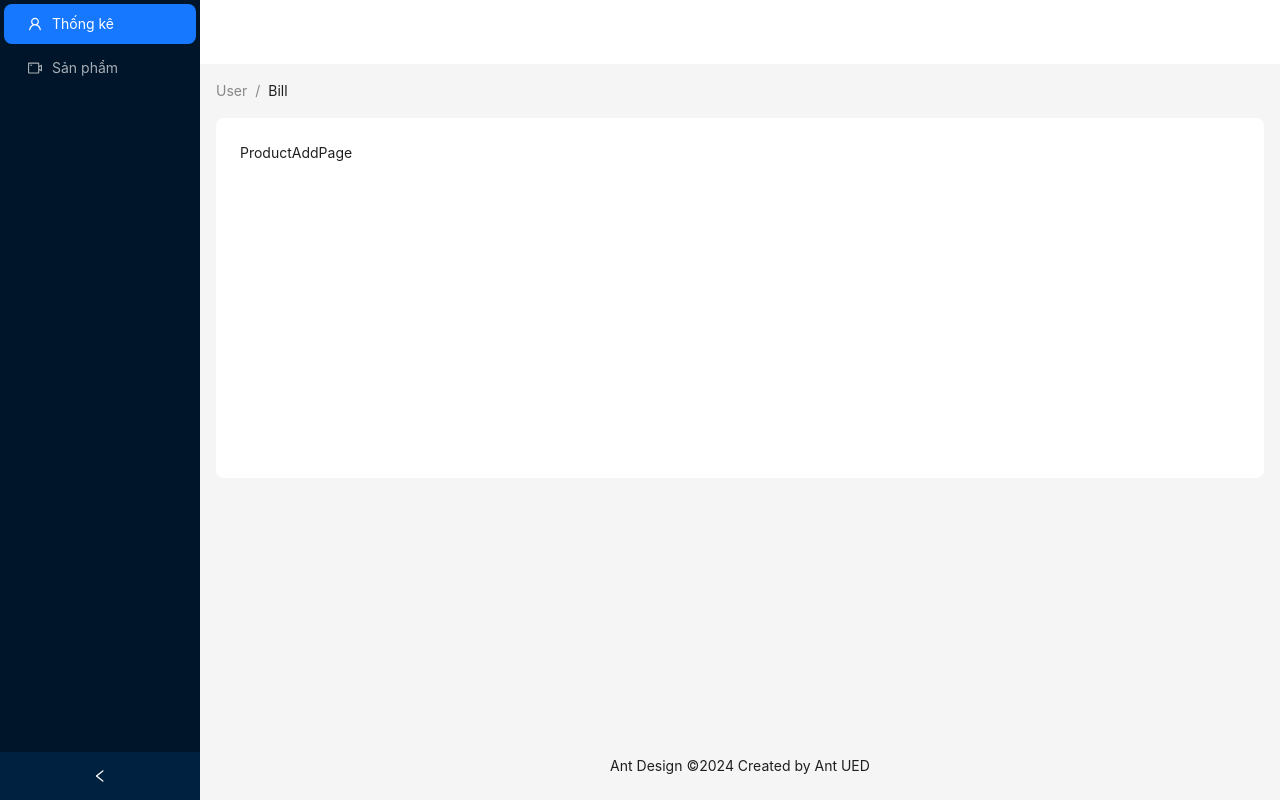
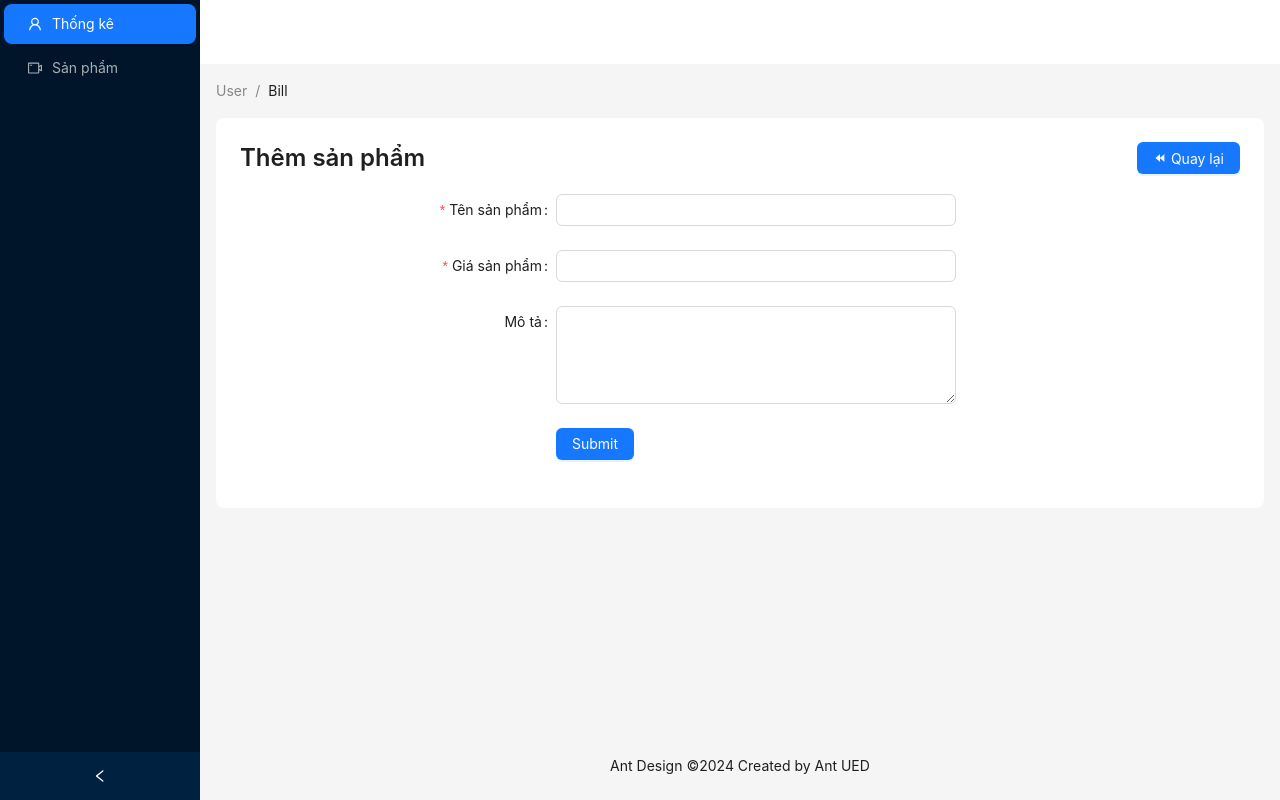
Before and after one commit to datlt2306/FPL-WEB209, a React (Vite) app in the folder SU24/fe/: page /admin/products/add in a window 1280 px wide. Built offline with nearby package versions, Linux system fonts and the light colour scheme.

Commit message:
WD18329 - Buổi 8

```diff
--- a/SU24/fe/db.json
+++ b/SU24/fe/db.json
@@ -31,24 +31,22 @@
       "featured": true
     },
     {
-      "id": 9,
-      "name": "Product 9",
+      "name": "Product 9 update",
       "price": 6.99,
-      "image": "https://picsum.photos/id/18/300/300",
       "description": "This is product 9",
-      "discount": 0,
-      "quantity": 120,
-      "featured": false
+      "id": 9
     },
     {
-      "id": 10,
-      "name": "Product 10",
+      "name": "Product 10 update",
       "price": 11.99,
-      "image": "https://picsum.photos/id/19/300/300",
       "description": "This is product 10",
-      "discount": 0.25,
-      "quantity": 90,
-      "featured": true
+      "id": 10
+    },
+    {
+      "name": "Sản phẩm 11 update 3",
+      "price": "1100",
+      "description": "Mô tả sản phẩm 11",
+      "id": 11
     }
   ]
 }
--- a/SU24/fe/src/pages/(dashboard)/product/add/page.tsx
+++ b/SU24/fe/src/pages/(dashboard)/product/add/page.tsx
@@ -1,9 +1,90 @@
+import { IProduct } from "@/common/types/product";
+import instance from "@/configs/axios";
+import { BackwardFilled } from "@ant-design/icons";
+import { useMutation } from "@tanstack/react-query";
+import { Button, Form, FormProps, Input, message } from "antd";
+import TextArea from "antd/es/input/TextArea";
 import React from "react";
+import { Link } from "react-router-dom";
 
-type Props = {};
+type FieldType = {
+    name?: string;
+    price?: string;
+    description?: string;
+};
 
-const ProductAddPage = (props: Props) => {
-    return <div>ProductAddPage</div>;
+const ProductAddPage = () => {
+    const [messageApi, contextHolder] = message.useMessage();
+    const { mutate } = useMutation({
+        mutationFn: async (product: FieldType) => {
+            try {
+                return await instance.post(`/products`, product);
+            } catch (error) {
+                throw new Error(`Thêm sản phẩm thất bại`);
+            }
+        },
+        onSuccess: () => {
+            messageApi.open({
+                type: "success",
+                content: "Thêm sản phẩm thành công",
+            });
+        },
+        onError(error) {
+            messageApi.open({
+                type: "error",
+                content: error.message,
+            });
+        },
+    });
+    const onFinish: FormProps<FieldType>["onFinish"] = (values) => {
+        mutate(values);
+    };
+    return (
+        <div>
+            {contextHolder}
+            <div className="flex items-center justify-between mb-5">
+                <h1 className="font-semibold text-2xl">Thêm sản phẩm</h1>
+                <Button type="primary">
+                    <Link to="/admin/products">
+                        <BackwardFilled /> Quay lại
+                    </Link>
+                </Button>
+            </div>
+            <div className="max-w-3xl mx-auto">
+                <Form
+                    name="basic"
+                    labelCol={{ span: 8 }}
+                    wrapperCol={{ span: 16 }}
+                    style={{ maxWidth: 600 }}
+                    onFinish={onFinish}
+                    autoComplete="off"
+                >
+                    <Form.Item<FieldType>
+                        label="Tên sản phẩm"
+                        name="name"
+                        rules={[{ required: true, message: "Tên sản phẩm bắt buộc phải điền" }]}
+                    >
+                        <Input />
+                    </Form.Item>
+                    <Form.Item<FieldType>
+                        label="Giá sản phẩm"
+                        name="price"
+                        rules={[{ required: true, message: "Giá sản phẩm bắt buộc phải điền" }]}
+                    >
+                        <Input />
+                    </Form.Item>
+                    <Form.Item<FieldType> label="Mô tả" name="description">
+                        <TextArea rows={4} />
+                    </Form.Item>
+                    <Form.Item wrapperCol={{ offset: 8, span: 16 }}>
+                        <Button type="primary" htmlType="submit">
+                            Submit
+                        </Button>
+                    </Form.Item>
+                </Form>
+            </div>
+        </div>
+    );
 };
 
 export default ProductAddPage;
--- a/SU24/fe/src/pages/(dashboard)/product/edit/page.tsx
+++ b/SU24/fe/src/pages/(dashboard)/product/edit/page.tsx
@@ -1,9 +1,107 @@
-import React from "react";
+import instance from "@/configs/axios";
+import { BackwardFilled } from "@ant-design/icons";
+import { useMutation, useQuery, useQueryClient } from "@tanstack/react-query";
+import { Button, Form, FormProps, Input, message } from "antd";
+import TextArea from "antd/es/input/TextArea";
+import { Link, useParams } from "react-router-dom";
 
-type Props = {};
-
-const ProductEditpage = (props: Props) => {
-    return <div>ProductEditpage</div>;
+type FieldType = {
+    name?: string;
+    price?: string;
+    description?: string;
 };
 
-export default ProductEditpage;
+const ProductEditPage = () => {
+    const { id } = useParams();
+    const [messageApi, contextHolder] = message.useMessage();
+    const queryClient = useQueryClient();
+
+    const { data, isError, isLoading } = useQuery({
+        queryKey: ["product", id],
+        queryFn: async () => {
+            try {
+                return await instance.get(`/products/${id}`);
+            } catch (error) {
+                throw new Error(`Lấy sản phẩm thất bại`);
+            }
+        },
+    });
+    const { mutate } = useMutation({
+        mutationFn: async (product: FieldType) => {
+            try {
+                return await instance.put(`/products/${id}`, product);
+            } catch (error) {
+                throw new Error(`Cập nhật sản phẩm thất bại`);
+            }
+        },
+        onSuccess: () => {
+            messageApi.open({
+                type: "success",
+                content: "Cập nhật sản phẩm thành công",
+            });
+            queryClient.invalidateQueries({
+                queryKey: ["product"],
+            });
+        },
+        onError(error) {
+            messageApi.open({
+                type: "error",
+                content: error.message,
+            });
+        },
+    });
+    const onFinish: FormProps<FieldType>["onFinish"] = (values) => {
+        mutate(values);
+    };
+    if (isLoading) return <div>Loading...</div>;
+    if (isError) return <div>Đã có lỗi xảy ra</div>;
+    return (
+        <div>
+            {contextHolder}
+            <div className="flex items-center justify-between mb-5">
+                <h1 className="font-semibold text-2xl">Cập nhật: {data?.data?.name}</h1>
+                <Button type="primary">
+                    <Link to="/admin/products">
+                        <BackwardFilled /> Quay lại
+                    </Link>
+                </Button>
+            </div>
+            <div className="max-w-3xl mx-auto">
+                <Form
+                    name="basic"
+                    labelCol={{ span: 8 }}
+                    wrapperCol={{ span: 16 }}
+                    style={{ maxWidth: 600 }}
+                    onFinish={onFinish}
+                    initialValues={{ ...data?.data }}
+                    autoComplete="off"
+                >
+                    <Form.Item<FieldType>
+                        label="Tên sản phẩm"
+                        name="name"
+                        rules={[{ required: true, message: "Tên sản phẩm bắt buộc phải điền" }]}
+                    >
+                        <Input />
+                    </Form.Item>
+                    <Form.Item<FieldType>
+                        label="Giá sản phẩm"
+                        name="price"
+                        rules={[{ required: true, message: "Giá sản phẩm bắt buộc phải điền" }]}
+                    >
+                        <Input />
+                    </Form.Item>
+                    <Form.Item<FieldType> label="Mô tả" name="description">
+                        <TextArea rows={4} />
+                    </Form.Item>
+                    <Form.Item wrapperCol={{ offset: 8, span: 16 }}>
+                        <Button type="primary" htmlType="submit">
+                            Submit
+                        </Button>
+                    </Form.Item>
+                </Form>
+            </div>
+        </div>
+    );
+};
+
+export default ProductEditPage;
--- a/SU24/fe/src/pages/(dashboard)/product/page.tsx
+++ b/SU24/fe/src/pages/(dashboard)/product/page.tsx
@@ -1,6 +1,8 @@
 import instance from "@/configs/axios";
+import { PlusCircleFilled } from "@ant-design/icons";
 import { useMutation, useQuery, useQueryClient } from "@tanstack/react-query";
 import { Button, message, Popconfirm, Table } from "antd";
+import { Link } from "react-router-dom";
 
 const ProductPage = () => {
     const [messageApi, contextHolder] = message.useMessage();
@@ -54,6 +56,7 @@ const ProductPage = () => {
         {
             dataIndex: "action",
             render: (_: any, product: any) => (
+                <div className="flex space-x-3">
                     <Popconfirm
                         title="Xóa sản phẩm"
                         description="Bạn có chắc muốn xóa sản phẩm này không?"
@@ -66,6 +69,10 @@ const ProductPage = () => {
                             Xóa
                         </Button>
                     </Popconfirm>
+                    <Button>
+                        <Link to={`/admin/products/${product.id}/edit`}>Cập nhật</Link>
+                    </Button>
+                </div>
             ),
         },
     ];
@@ -76,6 +83,14 @@ const ProductPage = () => {
     return (
         <div>
             {contextHolder}
+            <div className="flex items-center justify-between mb-5">
+                <h1 className="font-semibold text-2xl">Quản lý sản phẩm</h1>
+                <Button type="primary">
+                    <Link to="/admin/products/add">
+                        <PlusCircleFilled /> Thêm sản phẩm
+                    </Link>
+                </Button>
+            </div>
             <Table dataSource={dataSource} columns={columns} />;
         </div>
     );
```
Lines whose indentation alone changed are shown as unchanged.
